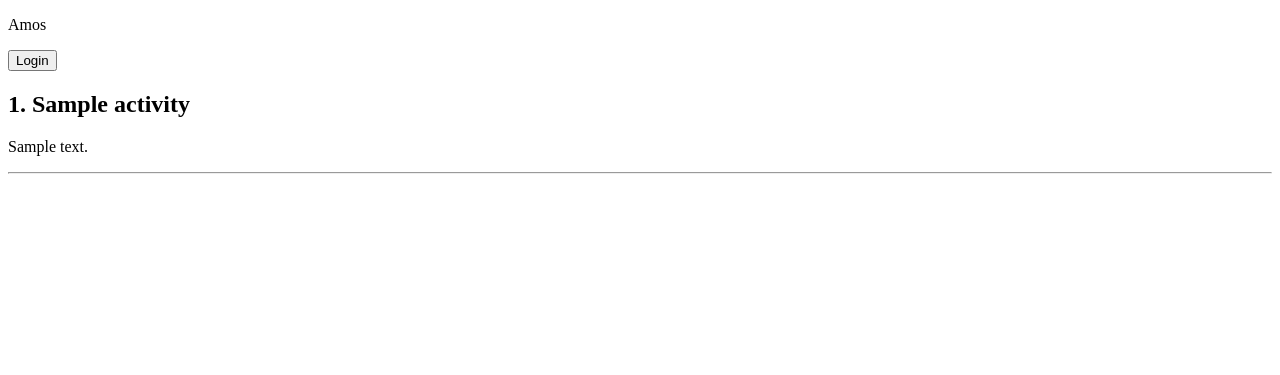
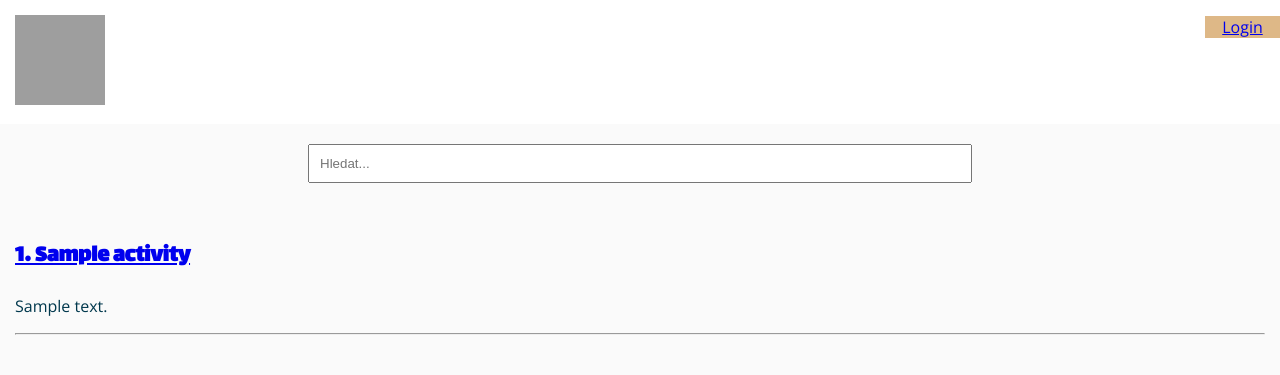
Before and after one commit to Pero-coder/TdA24-GRF-Banana-in-Microwave, a Flask app: template templates/homepage.html in a window 1280 px wide. Shown: the top 375 px of the page. Run offline with Flask 3, Linux system fonts and the light colour scheme; the template is opened without the code that fills it: most values are stand-ins (such as "Sample title", 1, 10 or a date in 2020); parts of the project's set-up code (start-up, migrations or seed data) failed here and were passed over; grey boxes are pictures that could not be loaded.

Commit message:
Home page html

```diff
--- /dev/null
+++ b/static/home.css
@@ -0,0 +1,49 @@
+@import 'https://fonts.googleapis.com/css?family=Lalezar';
+@import 'https://fonts.googleapis.com/css?family=Open+Sans';
+
+body {
+    background-color: #fafafa;
+    color: #00384D;
+    margin: 0px;
+    padding: 0px;
+}
+
+h1, h2, h3, h4, h5, h6 {
+    font-family: "Lalezar";
+}
+
+p {
+    font-family: "Open Sans";
+}
+
+
+.navbar {
+    background-color: #ffffff;
+}
+
+.logo {
+    width: 90px;
+    height: 90px;
+
+    padding: 15px;
+}
+
+
+button {
+    background-color: #00384D;
+    border: none;
+    color: white;
+    padding: 15px 32px;
+    margin: 5px;
+    text-align: center;
+    text-decoration: none;
+    display: inline-block;
+    font-size: 16px;
+    border-radius: 4px;
+    font-weight: bold;
+}
+
+button:hover {
+    background-color: #74C7D3;
+    cursor: pointer;
+}
--- a/templates/homepage.html
+++ b/templates/homepage.html
@@ -1,24 +1,41 @@
 <!DOCTYPE html>
-<html lang="en">
+<html lang="cs">
 <head>
     <meta charset="UTF-8">
     <meta name="viewport" content="width=device-width, initial-scale=1.0">
+
+    <link rel="stylesheet" href="{{url_for('static', filename='home.css')}}">
+
     <title>Amos - aktivity</title>
 </head>
 
-<header>
-    <p>Amos</p>
-    <button>Login</button>
-</header>
-
 <body>
 
-    {% for activity in activities %}
-        <h2>{{ loop.index }}. {{activity.activityName}}</h2>
+    <div class="navbar">
+
+        <a href="/"><img class="logo" src="{{url_for('static', filename='TeacherDigitalAgency_LOGO_colour-black.svg')}}" alt="logo"></a>
+
+        <a style="float: right; min-height: 40px; min-width: 75px;" href="/login">
+            <div style="background-color: burlywood;">
+                <p style="text-align: center;">Login</p>
+            </div>
+        </a>
+    </div>
+
+    <div style="display: flex; justify-content: center; margin: 20px 0;">
+        <input type="text" placeholder="Hledat..." style="width: 50%; padding: 10px;">
+    </div>
+
+    <div style="padding: 15px;">
+        {% for activity in activities %}
+        <a href="/aktivita/{{activity.uuid}}">
+            <h2>{{ loop.index }}. {{activity.activityName}}</h2>
+        </a>
         <p>{{activity.description}}</p>
         <hr>
         <br>
-    {% endfor %}
+        {% endfor %}
 
+    </div>
 </body>
 </html>
```
